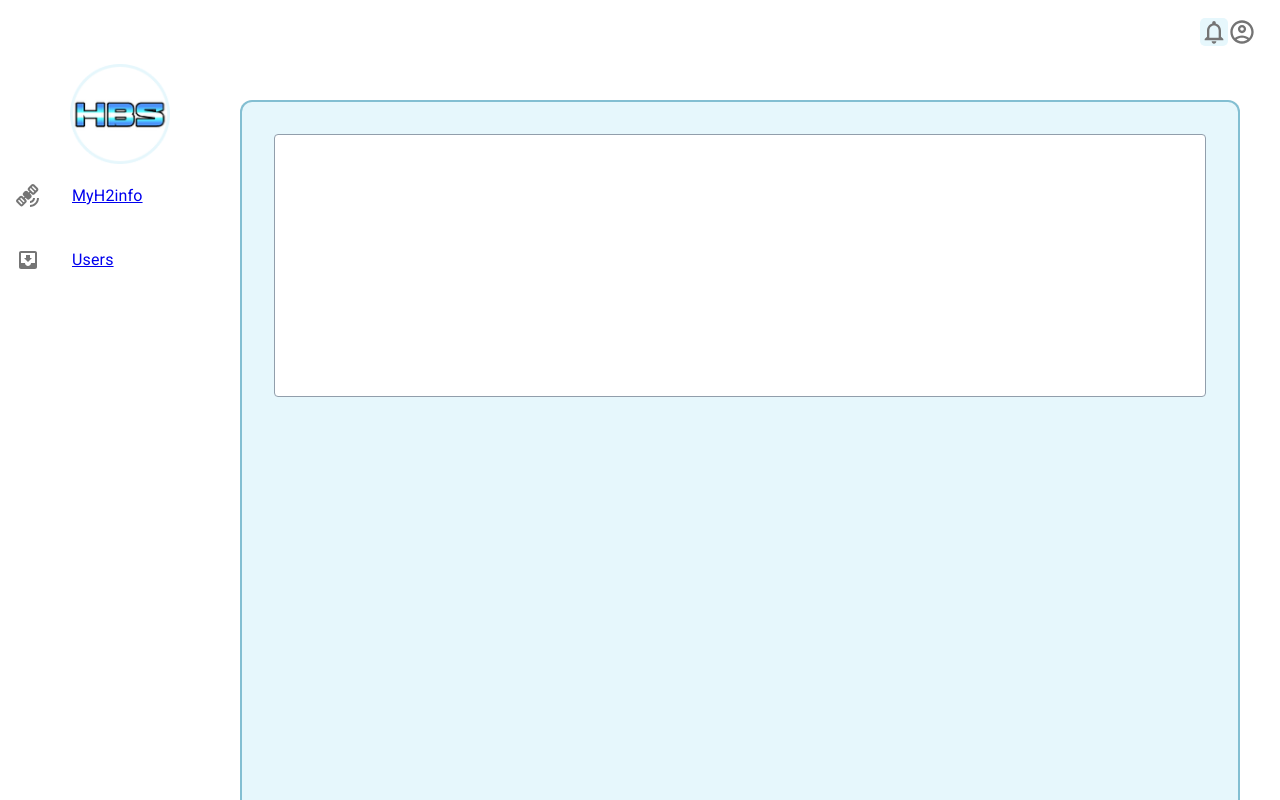
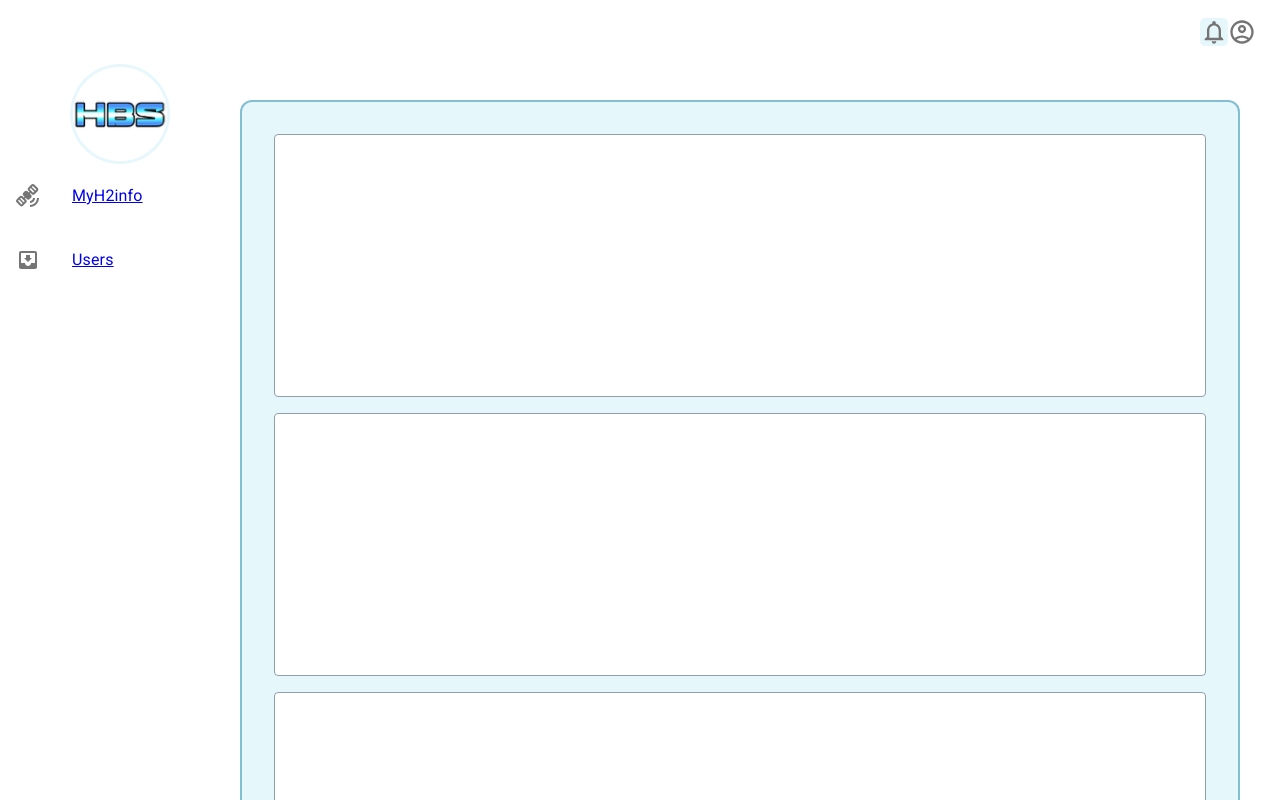
Before and after one commit to kpierc11/Dashboard_Demo, a React (Create React App) app in the folder app/: page / in a window 1280 px wide. Shown: the top 800 px of the page. Built offline with nearby package versions, Linux system fonts and the light colour scheme.

Commit message:
updates to station cards

```diff
--- a/app/src/components/stationCard/StationCard.tsx
+++ b/app/src/components/stationCard/StationCard.tsx
@@ -2,46 +2,6 @@ import * as React from "react";
 import Box from "@mui/material/Box";
 import Paper from "@mui/material/Paper";
 import { Station } from "../../interfaces/Stations";
-
-
-class Creature {
-
-  name:string;
-  type:string;
-  health:number;
-  weapon:string;
-
-
-  constructor(name:string, type:string, health:number, weapon:string){
-    this.name = name;
-    this.type = type;
-    this.health = health;
-    this.weapon = weapon;
-  };
-
-
-  getName(){
-    return this.weapon;
-  }
-
-
-  getWeapon(){
-    return this.name;
-  }
-
-  displayCreatureData(){
-    return "name: " + this.name  + " " +  "type:" + " " + this.type +  " " +  "health: " + this.health + " "  + "weapon: " + this.weapon;
-  }
-
-}
-
-
-const creature1:Creature = new Creature("Joe", "Goblin", 100, "sword");
-
-
-console.log(creature1.displayCreatureData());
-
-
 
 
 
--- a/app/src/pages/StationsPage.tsx
+++ b/app/src/pages/StationsPage.tsx
@@ -1,12 +1,21 @@
 import { Box } from '@mui/material';
 import * as React from 'react';
+import { findRenderedDOMComponentWithClass } from 'react-dom/test-utils';
 import StationCard from '../components/stationCard/StationCard';
 
 
 export default function StationsPage() {
+
+  let stationCards = [];
+
+  for(let i = 0; i < 100; i++) {
+    stationCards.push(<StationCard key={i} deviceName={''} stationLocation={''} lastReported={''} stationType={''} status={false}></StationCard>);
+  }
+
+
   return (
     <div>
-      <StationCard deviceName={''} stationLocation={''} lastReported={''} stationType={''} status={false} ></StationCard>
+    {stationCards}
     </div>
   );
 }
```
